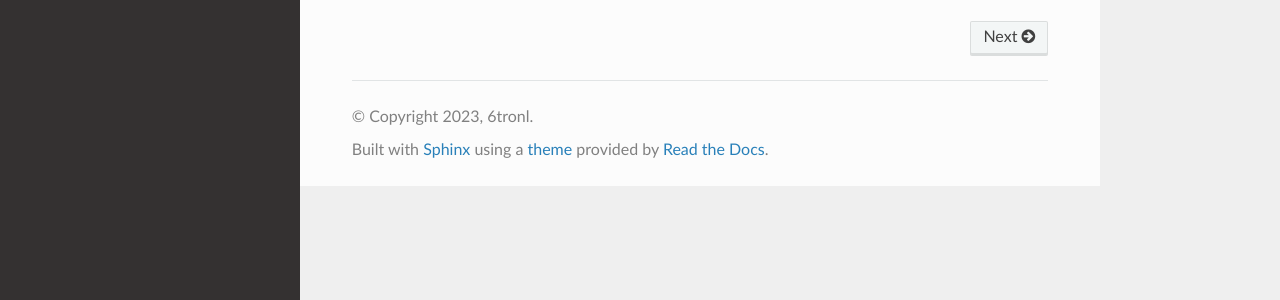
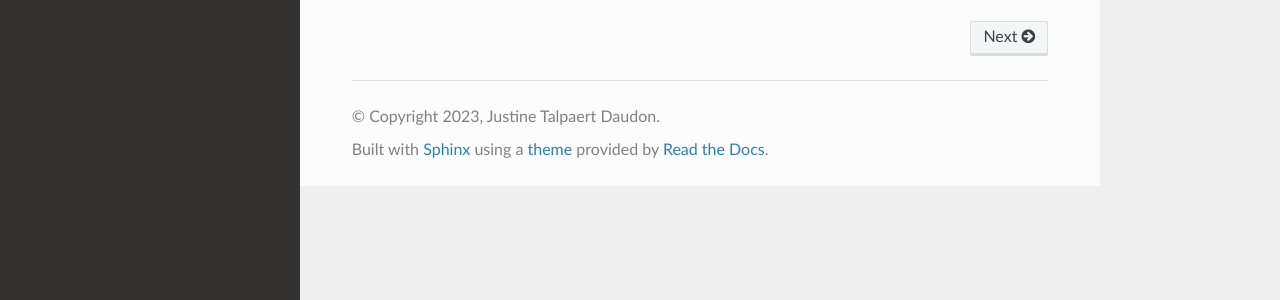
Before and after one commit to IRDG2OI/artus, a Sphinx documentation site: the page built from docs/index.rst, in a window 1280 px wide. Shown: the part 392-692 px from the top of the page. Built offline with Sphinx 7.4.7 and the Read the Docs theme 2.0.0, drawn with Linux system fonts in a browser that asks for light colours; pages that are not in the unit, such as notebooks, are missing from menus.

Commit message:
change root depth

```diff
--- a/docs/conf.py
+++ b/docs/conf.py
@@ -18,8 +18,8 @@
 # -- Project information -----------------------------------------------------
 
 project = 'artus'
-copyright = '2023, 6tronl'
-author = '6tronl'
+copyright = '2023, Justine Talpaert Daudon'
+author = 'Justine Talpaert Daudon'
 
 # The full version, including alpha/beta/rc tags
 release = '0.1.0'
--- a/docs/index.rst
+++ b/docs/index.rst
@@ -7,7 +7,7 @@
 =================================
 
 .. toctree::
-   :maxdepth: 2
+   :maxdepth: 3
    :caption: Contents:
 
    modules
```
Also changed, not shown: 1 other file.
